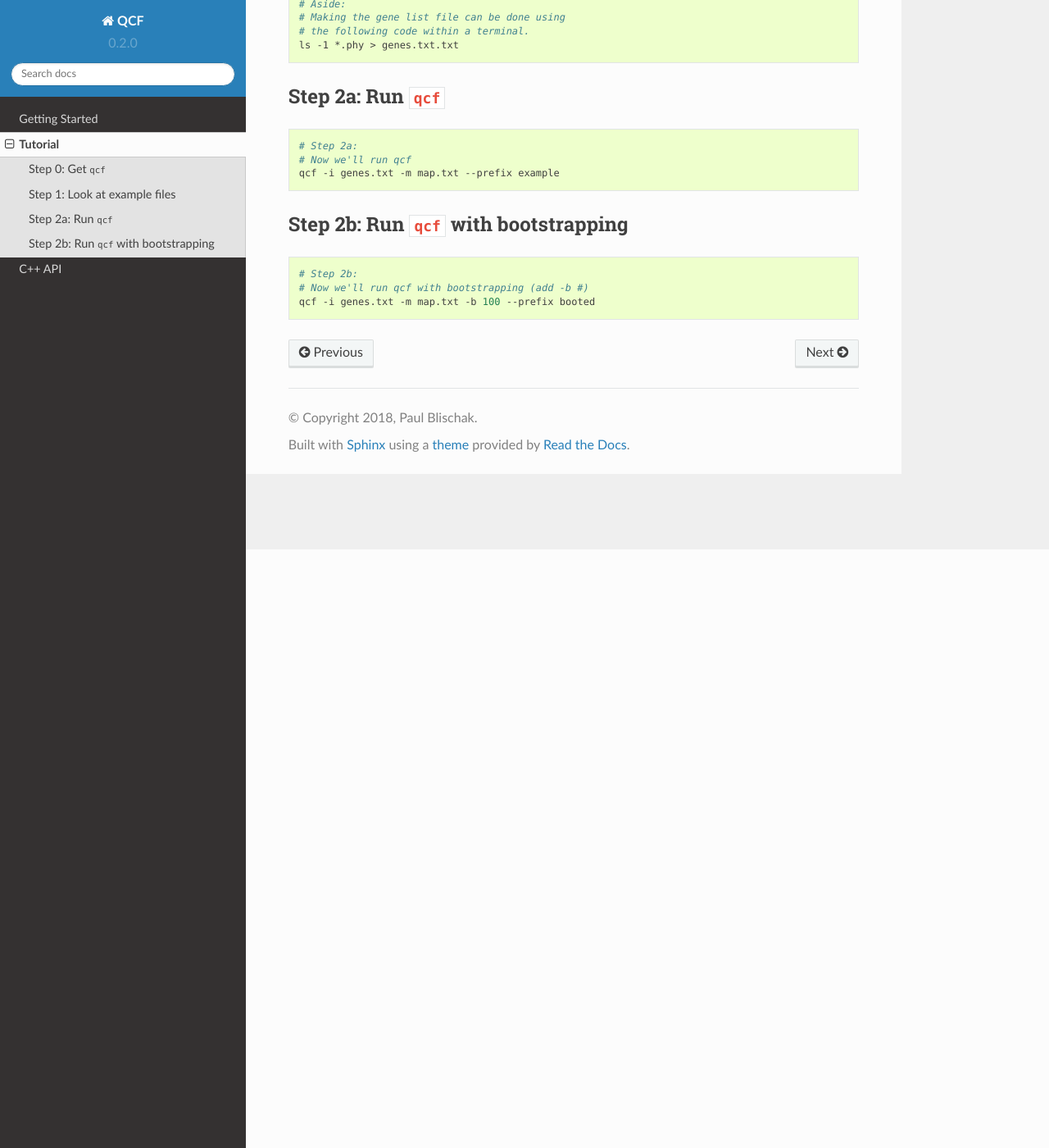
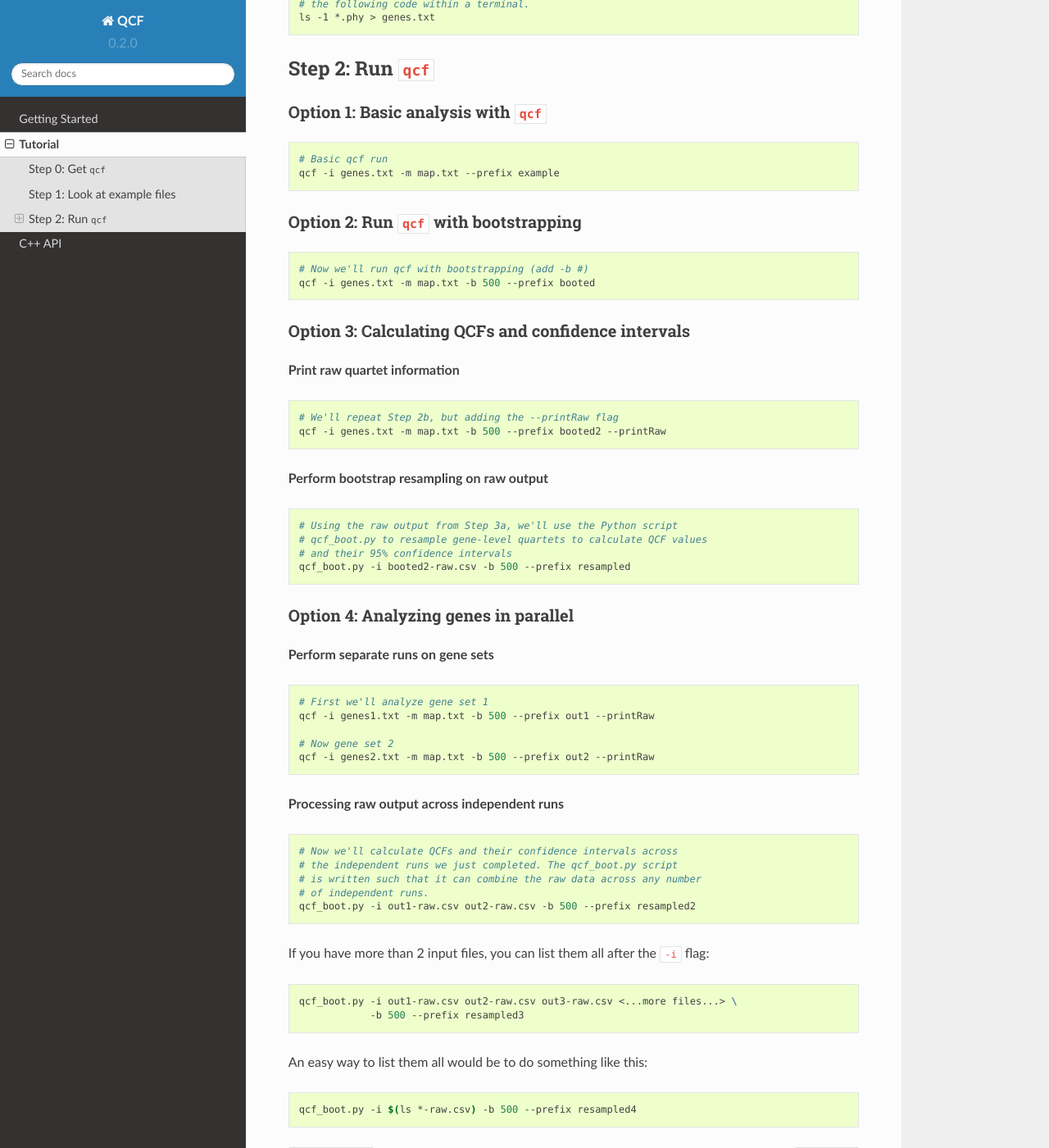
Before and after one commit to pblischak/QCF, a Sphinx documentation site: the page built from docs/tutorial.rst, in a window 1280 px wide and 1400 px high, scrolled down 730 px. Shown: the whole window at 82% size. Built offline with Sphinx 7.4.7 and the Read the Docs theme 2.0.0, drawn with Linux system fonts in a browser that asks for light colours.

Commit message:
updating docs for v0.2.0a

```diff
--- a/docs/index.rst
+++ b/docs/index.rst
@@ -33,5 +33,5 @@ Documentation
 .. |Documentation| image:: http://readthedocs.org/projects/qcf/badge/?version=latest
    :target: http://qcf.readthedocs.io
 
-.. |QCF Version| image:: https://img.shields.io/badge/qcf-v0.1.3a-orange.svg
-   :target: https://github.com/pblischak/QCF/releases/tag/0.1.3a
+.. |QCF Version| image:: https://img.shields.io/badge/qcf-v0.2.0a-orange.svg
+   :target: https://github.com/pblischak/QCF/releases/tag/0.2.0a
--- a/docs/tutorial.rst
+++ b/docs/tutorial.rst
@@ -12,7 +12,6 @@ Step 0: Get ``qcf``
 
 .. code:: bash
 
-  # Step 0:
   # If you don't have the repo, clone it and install qcf.
   # Otherwise, skip ahead to Step 1.
   git clone https://github.com/pblischak/QCF.git
@@ -26,7 +25,6 @@ Step 1: Look at example files
 
 .. code:: bash
 
-  # Step 1:
   # Now we'll run the example analyses.
   # Change into the `example/` folder in
   # the QCF repo.
@@ -40,22 +38,79 @@ Step 1: Look at example files
   # Aside:
   # Making the gene list file can be done using
   # the following code within a terminal.
-  ls -1 *.phy > genes.txt.txt
+  ls -1 *.phy > genes.txt
 
-Step 2a: Run ``qcf``
---------------------
+Step 2: Run ``qcf``
+-------------------
+
+Option 1: Basic analysis with ``qcf``
+~~~~~~~~~~~~~~~~~~~~~~~~~~~~~~~~~~~~~
 
 .. code:: bash
 
-  # Step 2a:
-  # Now we'll run qcf
+  # Basic qcf run
   qcf -i genes.txt -m map.txt --prefix example
 
-Step 2b: Run ``qcf`` with bootstrapping
----------------------------------------
+Option 2: Run ``qcf`` with bootstrapping
+~~~~~~~~~~~~~~~~~~~~~~~~~~~~~~~~~~~~~~~~
 
 .. code:: bash
 
-  # Step 2b:
   # Now we'll run qcf with bootstrapping (add -b #)
-  qcf -i genes.txt -m map.txt -b 100 --prefix booted
+  qcf -i genes.txt -m map.txt -b 500 --prefix booted
+
+Option 3: Calculating QCFs and confidence intervals
+~~~~~~~~~~~~~~~~~~~~~~~~~~~~~~~~~~~~~~~~~~~~~~~~~~~
+
+**Print raw quartet information**
+
+.. code:: bash
+
+  # We'll repeat Step 2b, but adding the --printRaw flag
+  qcf -i genes.txt -m map.txt -b 500 --prefix booted2 --printRaw
+
+**Perform bootstrap resampling on raw output**
+
+.. code:: bash
+
+  # Using the raw output from Step 3a, we'll use the Python script
+  # qcf_boot.py to resample gene-level quartets to calculate QCF values
+  # and their 95% confidence intervals
+  qcf_boot.py -i booted2-raw.csv -b 500 --prefix resampled
+
+Option 4: Analyzing genes in parallel
+~~~~~~~~~~~~~~~~~~~~~~~~~~~~~~~~~~~~~
+
+**Perform separate runs on gene sets**
+
+.. code:: bash
+
+  # First we'll analyze gene set 1
+  qcf -i genes1.txt -m map.txt -b 500 --prefix out1 --printRaw
+
+  # Now gene set 2
+  qcf -i genes2.txt -m map.txt -b 500 --prefix out2 --printRaw
+
+**Processing raw output across independent runs**
+
+.. code:: bash
+
+  # Now we'll calculate QCFs and their confidence intervals across
+  # the independent runs we just completed. The qcf_boot.py script
+  # is written such that it can combine the raw data across any number
+  # of independent runs.
+  qcf_boot.py -i out1-raw.csv out2-raw.csv -b 500 --prefix resampled2
+
+If you have more than 2 input files, you can list them all after the ``-i``
+flag:
+
+.. code:: bash
+
+  qcf_boot.py -i out1-raw.csv out2-raw.csv out3-raw.csv <...more files...> \
+              -b 500 --prefix resampled3
+
+An easy way to list them all would be to do something like this:
+
+.. code:: bash
+
+  qcf_boot.py -i $(ls *-raw.csv) -b 500 --prefix resampled4
```
Also changed, not shown: README.rst (+37 -5 lines), 2 other files.
